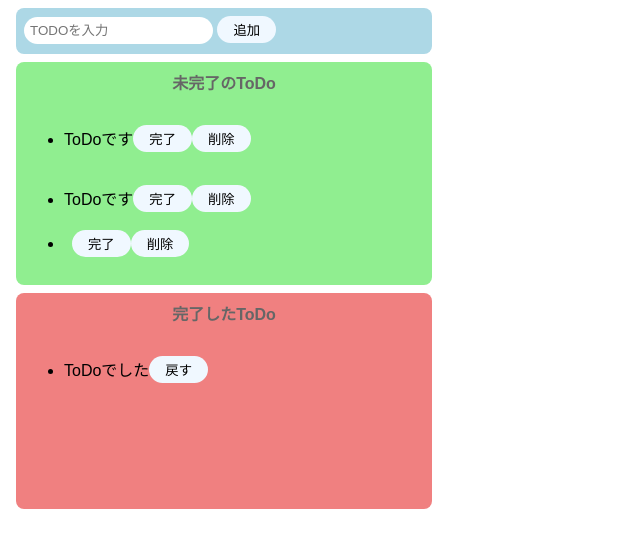
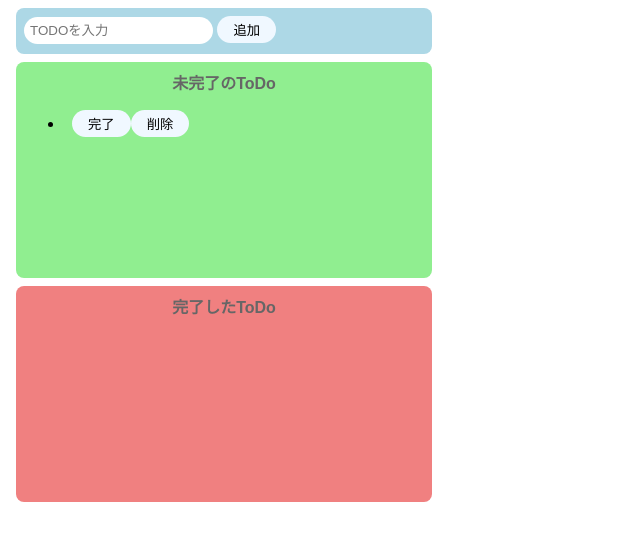
Before and after one commit to nakamura224/todoList_java, a website built with Parcel: page index.html in a window 1280 px wide. Both pictures are taken after a click on the button "追加". Shown: the whole page, without its empty margins (0-640 px from the left). Built offline with nearby package versions, Linux system fonts and the light colour scheme.

Commit message:
完成しました

```diff
--- a/index.html
+++ b/index.html
@@ -13,35 +13,12 @@
 
     <div class="imcomplete-area">
       <p class="title">未完了のToDo</p>
-      <ul id="incomplete-list">
-        <li>
-          <div class="list-row">
-            <p>ToDoです</p>
-            <button>完了</button>
-            <button>削除</button>
-          </div>
-        </li>
-
-        <li>
-          <div class="list-row">
-            <p>ToDoです</p>
-            <button>完了</button>
-            <button>削除</button>
-          </div>
-        </li>
-      </ul>
+      <ul id="incomplete-list"></ul>
     </div>
 
     <div class="complete-area">
       <p class="title">完了したToDo</p>
-      <ul id="complete-list">
-        <li>
-          <div class="list-row">
-            <p>ToDoでした</p>
-            <button>戻す</button>
-          </div>
-        </li>
-      </ul>
+      <ul id="complete-list"></ul>
     </div>
     <script src="src/index.js"></script>
   </body>
--- a/src/index.js
+++ b/src/index.js
@@ -4,14 +4,23 @@ const onClickAdd = () => {
   //テキストボックスの値を取得し初期化する
   const inputText = document.getElementById("add-text").value;
   document.getElementById("add-text").value = "";
+  creatIncompleteList(inputText);
+};
 
+//未完了リストから指定の要素を削除
+const deleteFromIncompleteList = (target) => {
+  document.getElementById("incomplete-list").removeChild(target);
+};
+
+//未完了リストに追加する関数
+const creatIncompleteList = (text) => {
   //div生成
   const div = document.createElement("div");
   div.className = "list-row";
 
   //list タグ生成
   const li = document.createElement("li");
-  li.innerText = inputText;
+  li.innerText = text;
 
   //ぼたん完了ボタン作成
   const completeButton = document.createElement("button");
@@ -35,6 +44,15 @@ const onClickAdd = () => {
     //buttonタグ生成
     const backButton = document.createElement("button");
     backButton.innerText = "戻す";
+    backButton.addEventListener("click", () => {
+      //押された戻すボタンの親タグを完了リストから削除
+      const deleteTarget = backButton.parentNode;
+      document.getElementById("complete-list").removeChild(deleteTarget);
+
+      //テキストの取得
+      const text = backButton.parentNode.firstElementChild.innerText;
+      creatIncompleteList(text);
+    });
 
     //divタグの子要素に各要素を設定
     addeTarget.appendChild(li);
@@ -60,11 +78,6 @@ const onClickAdd = () => {
   document.getElementById("incomplete-list").appendChild(div);
 };
 
-//未完了リストから指定の要素を削除
-const deleteFromIncompleteList = (target) => {
-  document.getElementById("incomplete-list").removeChild(target);
-};
-
 document
   .getElementById("add-button")
   .addEventListener("click", () => onClickAdd());
```
